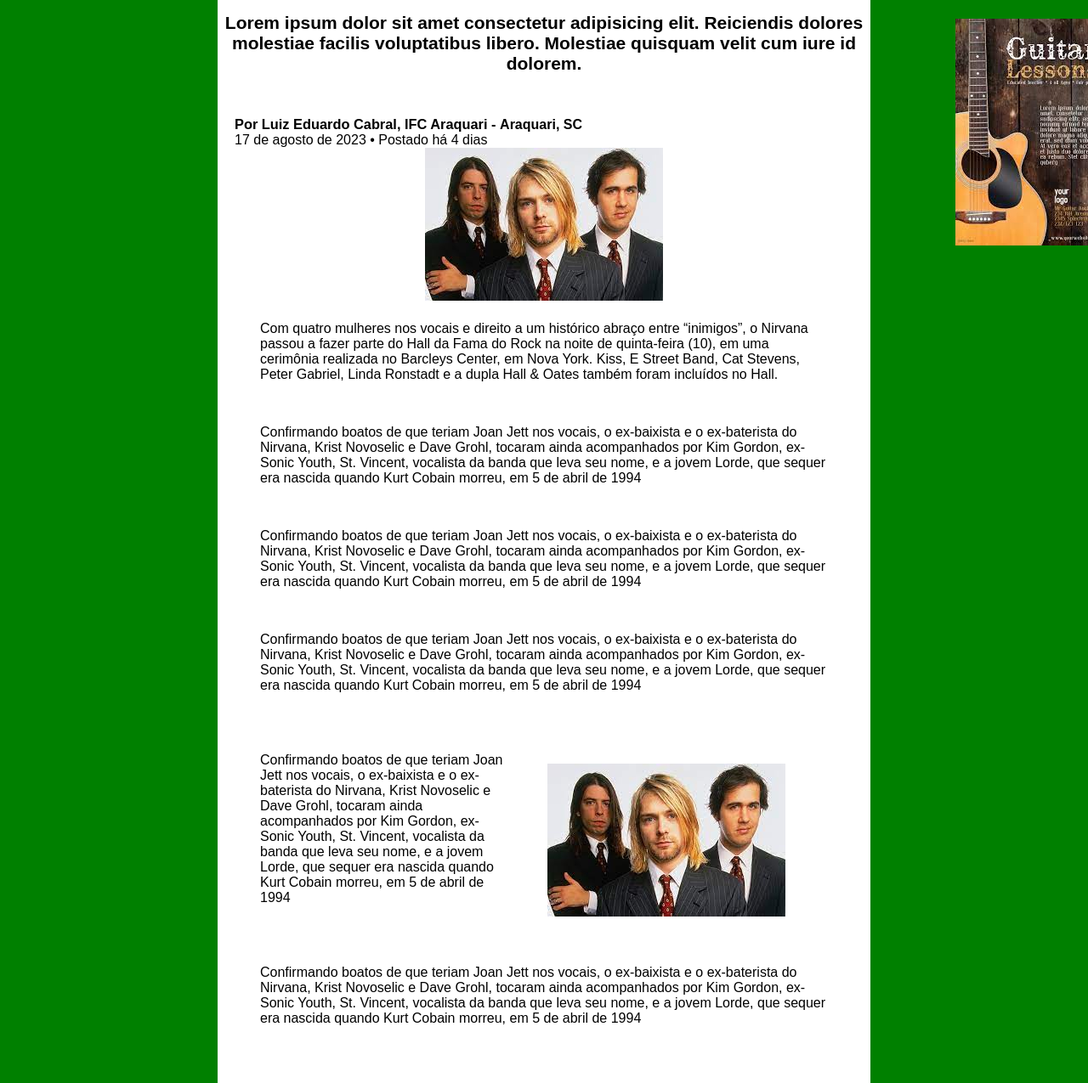
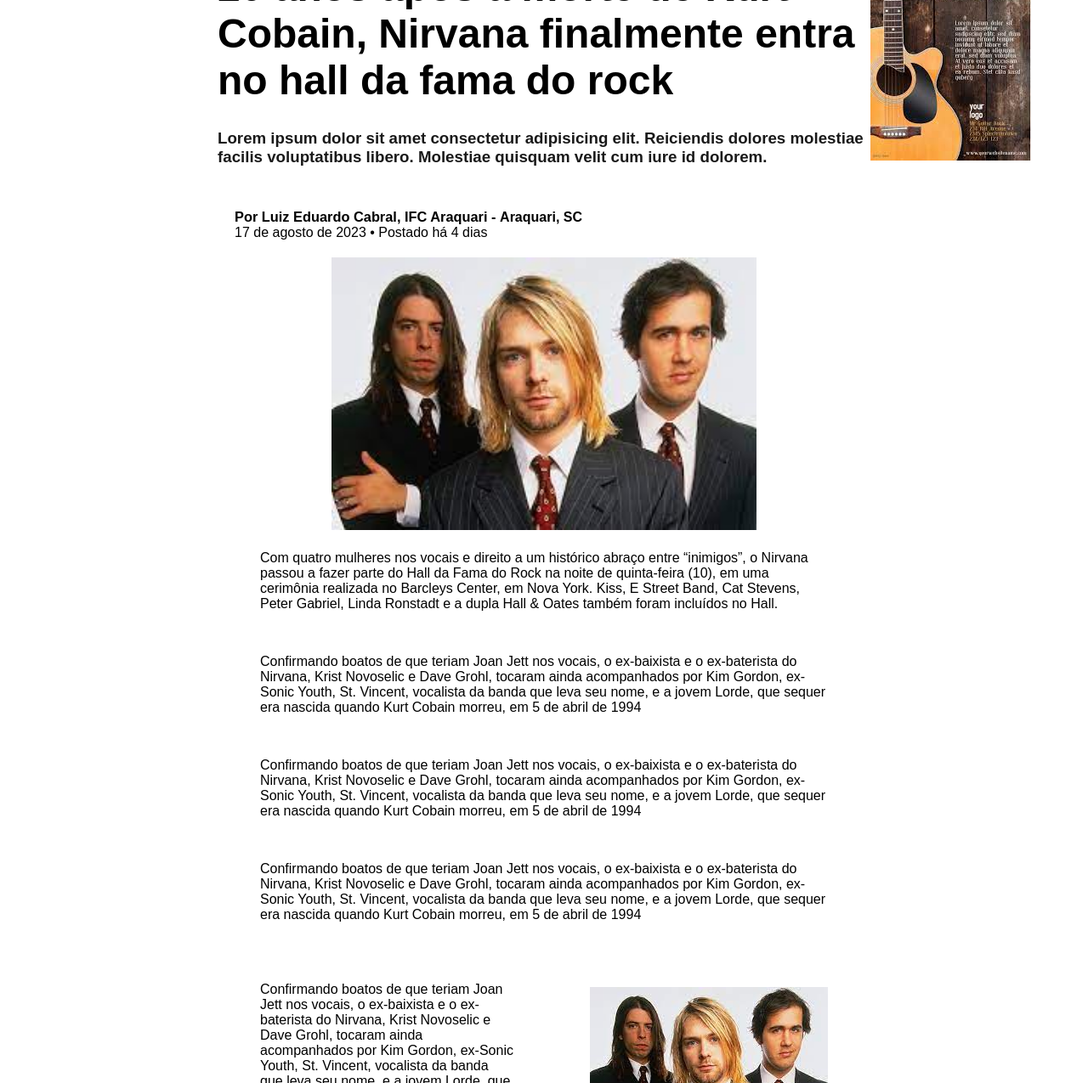
Before and after one commit to LuizEduardoCR/site-segundo-trimestre_, a plain HTML site: page index.html in a window 1280 px wide. Shown: the part 158-1433 px from the top of the page at 85% size. Drawn offline with Linux system fonts and the light colour scheme; a web font is replaced by a local one.

Commit message:
mudei umas coisas q não sei explicar

```diff
--- a/estilos/style.css
+++ b/estilos/style.css
@@ -122,13 +122,8 @@ nav{
     transform: rotate(45deg) translate(-5px, -7px);
 }
 
-.ad{
-    width: 200px;
-    margin-left: 100px;
-    margin-top: 100px;
-    position: fixed;
 
-}
+
 
 h1{
     opacity: 20px;
@@ -151,6 +146,16 @@ p{
     justify-content: space-between;
 }
 
+#imgTexto{
+    width: 400px;
+    margin-right: 50px ;
+    margin-left: 40px;
+}
+
+#imgTitulo{
+    width: 500px;
+    margin-top: 20px;
+}
 
 main {
     margin-top: 35px;
@@ -160,18 +165,13 @@ main {
 
 }
 
-.imgtext{
-    margin-right: 100px;
-
-
-}
 
 #aside1 {
-    background: green;
+    background: white;
     grid-area: a1;
 }
 #aside2{
-    background: green;
+    background: white;
     grid-area: a2;
 }
 
@@ -211,12 +211,15 @@ footer {
 
 #titulo {
     margin-bottom: 30px;
+    font-size: 4vh;
+    text-align: left;
 }
 
 #semi-titulo {
-    font-size: 14px;
+    font-size: 2vh;
     font-family: 'Carrois Gothic', sans-serif;
-    font-weight: 300;
+    opacity: 90%;
+    text-align: left;
 }
 
 #data-publicacao {
--- a/index.html
+++ b/index.html
@@ -45,12 +45,12 @@
                 <div id="section-titulo">
                     <div id="titulo">
                         <h1>
-                            Nirvana finalmente entra no hall da fama do rock
+                            20 anos após a morte de Kurt Cobain, Nirvana finalmente entra no hall da fama do rock
                         </h1>
                     </div>
 
                     <div id="semi-titulo">
-                        <h2>Lorem ipsum dolor sit amet consectetur adipisicing elit. Reiciendis dolores molestiae facilis voluptatibus libero. Molestiae quisquam velit cum iure id dolorem.</h2>
+                        <h3>Lorem ipsum dolor sit amet consectetur adipisicing elit. Reiciendis dolores molestiae facilis voluptatibus libero. Molestiae quisquam velit cum iure id dolorem.</h2>
                     </div>
                 </div>
 
@@ -77,8 +77,8 @@
                 </div>
             </div>
 
-            <div class="img"> <img src="imagens/nrivana.jpg" alt="">
-            </div>
+            <img src="imagens/nrivana.jpg" alt="" id="imgTitulo">
+
                 <p>Com quatro mulheres nos vocais e direito a um histórico abraço entre “inimigos”, o Nirvana passou a fazer parte do Hall da Fama do Rock na noite de quinta-feira (10), em uma cerimônia realizada no Barcleys Center, em Nova York. Kiss, E Street Band, Cat Stevens, Peter Gabriel, Linda Ronstadt e a dupla Hall & Oates também foram incluídos no Hall.</p>
 
 
@@ -95,7 +95,7 @@
 
             <div class="paragrafo-esq">
                 <p>Confirmando boatos de que teriam Joan Jett nos vocais, o ex-baixista e o ex-baterista do Nirvana, Krist Novoselic e Dave Grohl, tocaram ainda acompanhados por Kim Gordon, ex-Sonic Youth, St. Vincent, vocalista da banda que leva seu nome, e a jovem Lorde, que sequer era nascida quando Kurt Cobain morreu, em 5 de abril de 1994</p>
-                <div class="imgtext"><img src="imagens/nrivana.jpg" alt=""></div>
+                <img src="imagens/nrivana.jpg" alt="" id="imgTexto">
             </div>
 
             <div class="paragrafo-dir">
@@ -111,7 +111,7 @@
 
 
         </main>
-        <aside id="aside2"><div class="ad"><img src="imagens/teste anuncio.jpg" alt=""></div></aside>
+        <aside id="aside2"><img src="imagens/teste anuncio.jpg" alt="" id="imgAd"></aside>
         <footer><p>nrekhsniessoe</p></footer>
     </div>
         <script src="navbar.js"></script>
```
